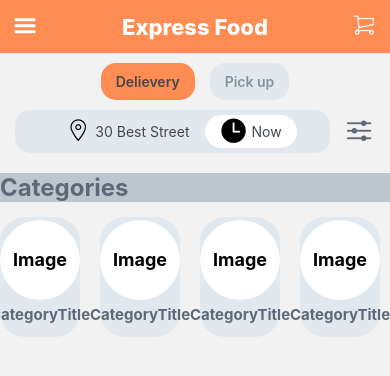
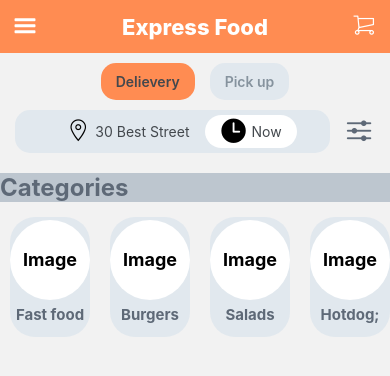
Before and after one commit to l1lgadil1/app, a React Native app: screen /HomeScreen in a window 390 px wide. Shown: the top 376 px of the page. Built offline with nearby package versions, Linux system fonts and the light colour scheme.

Commit message:
FlatList fix

```diff
--- a/src/components/FoodCategoriesCard/index.tsx
+++ b/src/components/FoodCategoriesCard/index.tsx
@@ -1,11 +1,12 @@
 import React, { FC } from "react";
-import { StyleSheet, Text, View } from "react-native";
+import { StyleSheet, Text, TouchableOpacity, View } from "react-native";
 import { IFoodCategoriesCard } from "./props";
 import { COLORS } from "../../global/enums/colors";
 
 const FoodCategories: FC<IFoodCategoriesCard> = (props) => {
   const {isActive}  = props;
   return (
+    <TouchableOpacity>
       <View style={isActive ? styles.containerActive : styles.container}>
         <View style={styles.categoryWrap}>
           <Text style={{
@@ -16,9 +17,10 @@ const FoodCategories: FC<IFoodCategoriesCard> = (props) => {
           </Text>
         </View>
         <Text style={isActive ? styles.categoryTitle : styles.categoryTitle}>
-      CategoryTitle
+          {props.categoryTitle}
         </Text>
       </View>
+    </TouchableOpacity>
   );
 };
 
@@ -35,6 +37,7 @@ const styles = StyleSheet.create({
     paddingBottom:10
   },
   container: {
+    marginHorizontal:10,
     height: 120,
     alignItems: "center",
     justifyContent:'space-around',
--- a/src/components/FoodCategoriesCard/props.ts
+++ b/src/components/FoodCategoriesCard/props.ts
@@ -1,3 +1,4 @@
 export interface IFoodCategoriesCard{
   isActive?:boolean
+  categoryTitle:string;
 }
--- a/src/screens/HomeScreen/index.tsx
+++ b/src/screens/HomeScreen/index.tsx
@@ -1,5 +1,5 @@
-import React, { FC, useState } from "react";
-import { ScrollView } from "react-native";
+import React, { FC, useEffect, useState } from "react";
+import { FlatList, ScrollView } from "react-native";
 import { SafeAreaView, StyleSheet, Text, TouchableOpacity, View } from "react-native";
 import Entypo from "react-native-vector-icons/Entypo";
 import EvilIcons from "react-native-vector-icons/EvilIcons";
@@ -9,17 +9,34 @@ import { COLORS } from "../../global/enums/colors";
 import styles from "./styles";
 import FoodCategoriesCard from "../../components/FoodCategoriesCard";
 import { IHomeScreen } from "./props";
+import { IFoodCategoriesCard } from "../../components/FoodCategoriesCard/props";
 
-const HomeScreen:FC<IHomeScreen> = ({navigation}) => {
+
+const categoriesData = [
+  {
+    categoryTitle: "Fast food"
+  },
+  {
+    categoryTitle: "Burgers"
+  },
+  {
+    categoryTitle: "Salads"
+  },
+  {
+    categoryTitle: "Hotdog;"
+  }
+];
+const HomeScreen: FC<IHomeScreen> = ({ navigation }) => {
   const [isButtonDelieveryActive, setIsButtonDelieveryActive] = useState<boolean>(true);
   const [isButtonPickupActive, setIsButtonPickupActive] = useState<boolean>(false);
   const [isLocationButtonActive, setIsLocationButtonActive] = useState<boolean>(false);
   const [isExpressTimeButtonActive, setIsExpressButtonActive] = useState<boolean>(true);
 
+
   return (
     <SafeAreaView style={styles.container}>
       <View style={styles.header}>
-        <TouchableOpacity >
+        <TouchableOpacity>
           <Entypo name={"menu"} style={{
             fontSize: 30
           }} color={"white"} />
@@ -84,14 +101,15 @@ const HomeScreen:FC<IHomeScreen> = ({navigation}) => {
             <Text style={styles.categoriesWrapperText}>Categories</Text>
           </View>
 
-          <ScrollView horizontal={true} contentContainerStyle={styles.categoriesItems}>
-            <FoodCategoriesCard />
-            <FoodCategoriesCard />
-            <FoodCategoriesCard />
-            <FoodCategoriesCard />
-            <FoodCategoriesCard />
-            <FoodCategoriesCard />
-          </ScrollView>
+          <FlatList
+            style={styles.categoriesItems}
+            horizontal={true}
+            showsHorizontalScrollIndicator={false}
+            data={categoriesData}
+            renderItem={({ item }: { item: IFoodCategoriesCard }) => (
+              <FoodCategoriesCard categoryTitle={item.categoryTitle} />
+            )}
+          />
 
         </View>
 
--- a/src/screens/HomeScreen/styles.ts
+++ b/src/screens/HomeScreen/styles.ts
@@ -56,10 +56,7 @@ const styles = StyleSheet.create({
     color: COLORS.grey2
   },
   categoriesItems: {
-    flexDirection:'row',
-    gap:20,
-    paddingVertical:10,
-    marginVertical:5
+    paddingVertical:15,
   },
   locationContainerWrapper: {
     justifyContent: "center",
```
Lines whose indentation alone changed are shown as unchanged.
